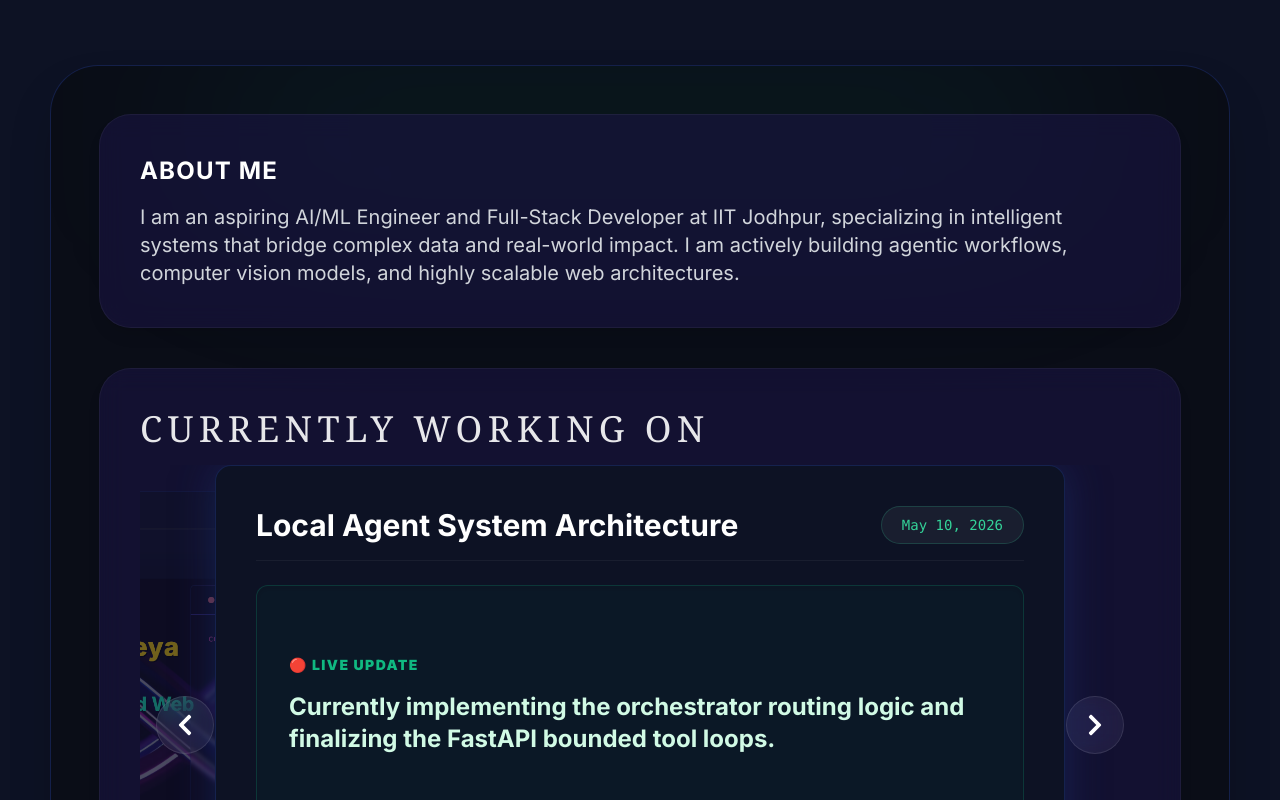
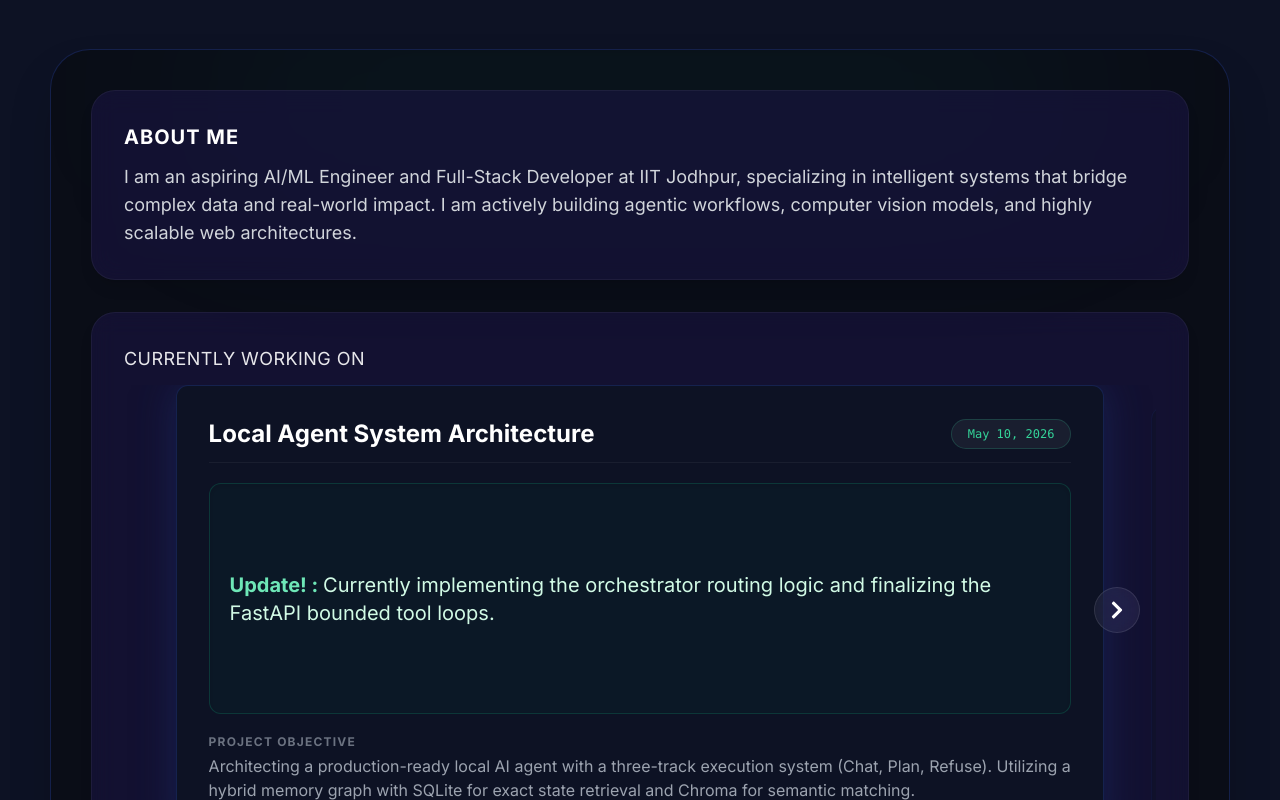
Before and after one commit to K-V-Raghava/portfolio, a Next.js app: page / in a window 1280 px wide. Shown: the part 760-1560 px from the top of the page. Built offline with nearby package versions, Linux system fonts and the light colour scheme.

Commit message:
Update index.jsx

```diff
--- a/app/components/homepage/about/index.jsx
+++ b/app/components/homepage/about/index.jsx
@@ -2,6 +2,7 @@
 "use client";
 
 import { useState } from "react";
+// Assuming you created this data file inutils/data/current_proj.js
 import { currentProjects } from "@/utils/data/current_proj";
 import Image from "next/image";
 import { FaChevronLeft, FaChevronRight } from "react-icons/fa";
@@ -9,37 +10,49 @@ import { FaChevronLeft, FaChevronRight } from "react-icons/fa";
 function AboutSection() {
   const [activeIndex, setActiveIndex] = useState(0);
 
+  // LOGIC FIX: Non-looping, bounded navigation
   const nextCard = () => {
-    setActiveIndex((prev) => (prev === currentProjects.length - 1 ? 0 : prev + 1));
+    // If we are NOT on the last card, we can move next
+    if (activeIndex < currentProjects.length - 1) {
+      setActiveIndex((prev) => prev + 1);
+    }
   };
 
   const prevCard = () => {
-    setActiveIndex((prev) => (prev === 0 ? currentProjects.length - 1 : prev - 1));
+    // If we are NOT on the first card, we can move previous
+    if (activeIndex > 0) {
+      setActiveIndex((prev) => prev - 1);
+    }
   };
 
   return (
-    // 1. THE BREAKOUT TRICK: w-[calc(100vw-100px)] and left-1/2 -translate-x-1/2
-    // forces this section to ignore layout.js max-width and sit exactly 50px from screen edges.
-    <div id="about" className="my-12 lg:my-24 relative z-50 w-[calc(100vw-100px)] left-1/2 -translate-x-1/2">
+    // Keep the Breakout Trick to ignore layout.js max-width
+    <div id="about" className="my-10 lg:my-20 relative z-50 w-[calc(100vw-100px)] left-1/2 -translate-x-1/2">
 
-      {/* Master Container */}
-      <div className="w-full bg-[#0a0d17] border border-[#1b2c68a0] rounded-[3rem] p-6 lg:p-12 shadow-2xl flex flex-col gap-10 relative overflow-hidden">
+      {/* Master Container (Dark/Slate Contrast Background) */}
+      <div className="w-full bg-[#0a0d17] border border-[#1b2c68a0] rounded-[2.5rem] p-5 lg:p-10 shadow-2xl flex flex-col gap-8 relative overflow-hidden">
 
-        <div className="absolute top-0 left-1/2 -translate-x-1/2 w-3/4 h-32 bg-emerald-500/10 blur-[100px] rounded-full pointer-events-none"></div>
+        {/* Subtle background glow effect */}
+        <div className="absolute top-0 left-1/2 -translate-x-1/2 w-3/4 h-24 bg-emerald-500/10 blur-[100px] rounded-full pointer-events-none"></div>
 
-        {/* Box 1: About Me (Width naturally scales up because of the breakout trick) */}
-        <div className="w-full bg-[#1a1443]/60 backdrop-blur-md rounded-[2rem] p-8 lg:p-10 border border-white/5 shadow-lg">
-          <h2 className="text-2xl font-bold text-white mb-4 uppercase tracking-wider">About Me</h2>
-          <p className="text-gray-300 leading-relaxed text-lg lg:text-xl">
+        {/* --- BOX 1: ABOUT ME (Global Font Reduction) --- */}
+        <div className="w-full bg-[#1a1443]/60 backdrop-blur-md rounded-[1.5rem] p-6 lg:p-8 border border-white/5 shadow-lg">
+          {/* DECREASED FONT SIZE (was text-2xl) */}
+          <h2 className="text-lg lg:text-xl font-bold text-white mb-3 uppercase tracking-wider">About Me</h2>
+          {/* DECREASED FONT SIZE (was text-lg/xl) */}
+          <p className="text-gray-300 leading-relaxed text-base lg:text-lg">
             I am an aspiring AI/ML Engineer and Full-Stack Developer at IIT Jodhpur, specializing in intelligent systems that bridge complex data and real-world impact. I am actively building agentic workflows, computer vision models, and highly scalable web architectures.
           </p>
         </div>
 
-        {/* Box 2: Currently Working On */}
-        <div className="w-full min-h-[600px] lg:min-h-[650px] bg-[#1a1443]/60 backdrop-blur-md rounded-[2rem] p-6 lg:p-10 border border-white/5 shadow-lg flex flex-col">
+        {/* --- BOX 2: CURRENTLY WORKING ON --- */}
+        <div className="w-full min-h-[500px] lg:min-h-[550px] bg-[#1a1443]/60 backdrop-blur-md rounded-[1.5rem] p-5 lg:p-8 border border-white/5 shadow-lg flex flex-col">
 
-          <div className="mb-4">
-            <h2 className="text-3xl lg:text-4xl font-light text-white/90 uppercase tracking-[0.15em] font-serif">
+          <div className="mb-3">
+            {/* MAJOR HEADING REDUCTION (was text-3xl/4xl)
+                Changed style to be smaller, standard tracking, non-bold sans-serif
+            */}
+            <h2 className="text-base lg:text-lg font-normal text-white/90 uppercase tracking-wide">
               Currently Working On
             </h2>
           </div>
@@ -47,28 +60,37 @@ function AboutSection() {
           {/* Carousel Wrapper */}
           <div className="relative flex-grow flex items-center justify-center w-full">
 
+            {/* LOGIC FIX: HIDE arrow if on the first card */}
+            {activeIndex > 0 && (
               <button
                 onClick={prevCard}
-              className="absolute left-0 lg:left-4 z-30 p-4 bg-white/5 hover:bg-emerald-500/20 text-white rounded-full transition-all duration-300 border border-white/10 hover:scale-110 backdrop-blur-md"
+                className="absolute left-0 lg:left-4 z-30 p-3 bg-white/5 hover:bg-emerald-500/20 text-white rounded-full transition-all duration-300 border border-white/10 hover:scale-110 backdrop-blur-md"
               >
-              <FaChevronLeft size={24} />
+                <FaChevronLeft size={20} />
               </button>
+            )}
 
-            <div className="relative w-full h-[500px] lg:h-[520px] flex items-center justify-center overflow-hidden perspective-[1000px]">
+            <div className="relative w-full h-[400px] lg:h-[450px] flex items-center justify-center overflow-hidden">
 
               {currentProjects.map((proj, index) => {
                 const isActive = index === activeIndex;
-                const isPrev = index === (activeIndex === 0 ? currentProjects.length - 1 : activeIndex - 1);
-                const isNext = index === (activeIndex === currentProjects.length - 1 ? 0 : activeIndex + 1);
+                const isPrev = index === activeIndex - 1; // Left Card
+                const isNext = index === activeIndex + 1; // Right Card
 
-                let positioning = "opacity-0 scale-75 z-0 hidden";
+                // ANIMATION FIX: Standard left/right sliding without 3D rotation
+                let positioning = "opacity-0 z-0 hidden";
 
+                // Active Card (Max size, centered)
                 if (isActive) {
-                  positioning = "opacity-100 translate-x-0 scale-100 z-20 shadow-[0_0_40px_rgba(27,44,104,0.6)]";
-                } else if (isPrev) {
-                  positioning = "opacity-40 -translate-x-[20%] lg:-translate-x-[30%] scale-90 z-10 hidden md:flex cursor-pointer hover:opacity-60";
-                } else if (isNext) {
-                  positioning = "opacity-40 translate-x-[20%] lg:translate-x-[30%] scale-90 z-10 hidden md:flex cursor-pointer hover:opacity-60";
+                  positioning = "opacity-100 translate-x-0 z-20 shadow-[0_0_40px_rgba(27,44,104,0.6)]";
+                }
+                // Previous Card (Passive, reduced size, pushed left 100%)
+                else if (isPrev) {
+                  positioning = "opacity-40 -translate-x-[100%] scale-90 z-10 md:flex cursor-pointer hover:opacity-60";
+                }
+                // Next Card (Passive, reduced size, pushed right 100%)
+                else if (isNext) {
+                  positioning = "opacity-40 translate-x-[100%] scale-90 z-10 md:flex cursor-pointer hover:opacity-60";
                 }
 
                 return (
@@ -78,46 +100,48 @@ function AboutSection() {
                       if (isPrev) prevCard();
                       if (isNext) nextCard();
                     }}
-                    // Card is scaled to take up significant space inside the new expanded container
-                    className={`absolute w-[95%] md:w-[85%] h-full bg-[#0d1224] border border-[#1b2c68a0] rounded-2xl p-6 lg:p-10 transition-all duration-500 ease-out flex flex-col lg:flex-row gap-8 lg:gap-12 ${positioning}`}
+                    // CARD WIDTH FIX: Now w-[98%] md:w-[90%] (Wider than before)
+                    // GLOBAL FONT REDUCTION: Applied text-base/text-sm in cards
+                    className={`absolute w-[98%] md:w-[90%] h-full bg-[#0d1224] border border-[#1b2c68a0] rounded-xl p-5 lg:p-8 transition-all duration-500 ease-out flex flex-col lg:flex-row gap-6 lg:gap-10 ${positioning}`}
                   >
 
                     {proj.image && proj.image !== "" && (
-                      <div className="w-full lg:w-[40%] h-48 lg:h-full relative rounded-xl overflow-hidden shrink-0 border border-white/10 bg-[#0a0d17]">
+                      <div className="w-full lg:w-[40%] h-40 lg:h-full relative rounded-xl overflow-hidden shrink-0 border border-white/10 bg-[#0a0d17]">
                         <Image
                           src={proj.image}
                           alt={proj.title}
                           fill
-                          className="object-cover transition-transform duration-700 hover:scale-105"
+                          className="object-cover"
                         />
                       </div>
                     )}
 
                     <div className="flex flex-col flex-grow w-full">
 
-                      {/* Title & Date */}
-                      <div className="mb-6 flex flex-col lg:flex-row lg:items-center justify-between gap-4 border-b border-white/5 pb-4">
-                        <h3 className="text-2xl lg:text-3xl font-bold text-white">{proj.title}</h3>
-                        <span className="text-sm text-emerald-400 font-mono bg-white/5 border border-emerald-400/20 px-5 py-2 rounded-full whitespace-nowrap">
+                      {/* Title & Date (Decreased FONT) */}
+                      <div className="mb-5 flex flex-col lg:flex-row lg:items-center justify-between gap-3 border-b border-white/5 pb-3">
+                        {/* DECREASED FONT */}
+                        <h3 className="text-xl lg:text-2xl font-bold text-white">{proj.title}</h3>
+                        <span className="text-xs text-emerald-400 font-mono bg-white/5 border border-emerald-400/20 px-4 py-1.5 rounded-full whitespace-nowrap">
                           {proj.date}
                         </span>
                       </div>
 
-                      {/* SWAPPED: LATEST UPDATE (Takes up max real estate) */}
-                      <div className="flex-grow flex flex-col justify-center bg-emerald-900/10 border border-emerald-500/20 rounded-xl p-6 lg:p-8 mb-6 shadow-inner">
-                        <span className="text-sm font-black text-emerald-500 uppercase tracking-widest block mb-4">
-                          🔴 Live Update
-                        </span>
-                        <p className="text-xl lg:text-2xl font-bold text-emerald-100 leading-snug">
+                      {/* LAYOUT SWAP & Update Prefix FIX */}
+                      <div className="flex-grow flex flex-col justify-center bg-emerald-900/10 border border-emerald-500/20 rounded-xl p-5 mb-5 shadow-inner">
+                        {/* TEXT PREFIX FIX: Bold, Contrasting prefix text */}
+                        <p className="text-lg lg:text-xl font-normal text-emerald-100 leading-snug">
+                          <span className="font-bold text-emerald-300">Update! : </span>
                           {proj.update}
                         </p>
                       </div>
 
-                      {/* SWAPPED: DESCRIPTION (Pushed to bottom) */}
+                      {/* SWAPPED: DESCRIPTION (Pushed to bottom, Decreased FONT) */}
                       <div className="mt-auto">
-                        <span className="text-xs font-bold text-gray-500 uppercase tracking-widest block mb-2">
+                        <span className="text-xs font-bold text-gray-500 uppercase tracking-widest block mb-1">
                           Project Objective
                         </span>
+                        {/* DECREASED FONT (was base/lg) */}
                         <p className="text-sm lg:text-base text-gray-400 leading-relaxed line-clamp-3">
                           {proj.description}
                         </p>
@@ -130,12 +154,15 @@ function AboutSection() {
 
             </div>
 
+            {/* LOGIC FIX: HIDE arrow if on the last card */}
+            {activeIndex < currentProjects.length - 1 && (
               <button
                 onClick={nextCard}
-              className="absolute right-0 lg:right-4 z-30 p-4 bg-white/5 hover:bg-emerald-500/20 text-white rounded-full transition-all duration-300 border border-white/10 hover:scale-110 backdrop-blur-md"
+                className="absolute right-0 lg:right-4 z-30 p-3 bg-white/5 hover:bg-emerald-500/20 text-white rounded-full transition-all duration-300 border border-white/10 hover:scale-110 backdrop-blur-md"
               >
-              <FaChevronRight size={24} />
+                <FaChevronRight size={20} />
               </button>
+            )}
 
           </div>
         </div>
```
Lines whose indentation alone changed are shown as unchanged.
